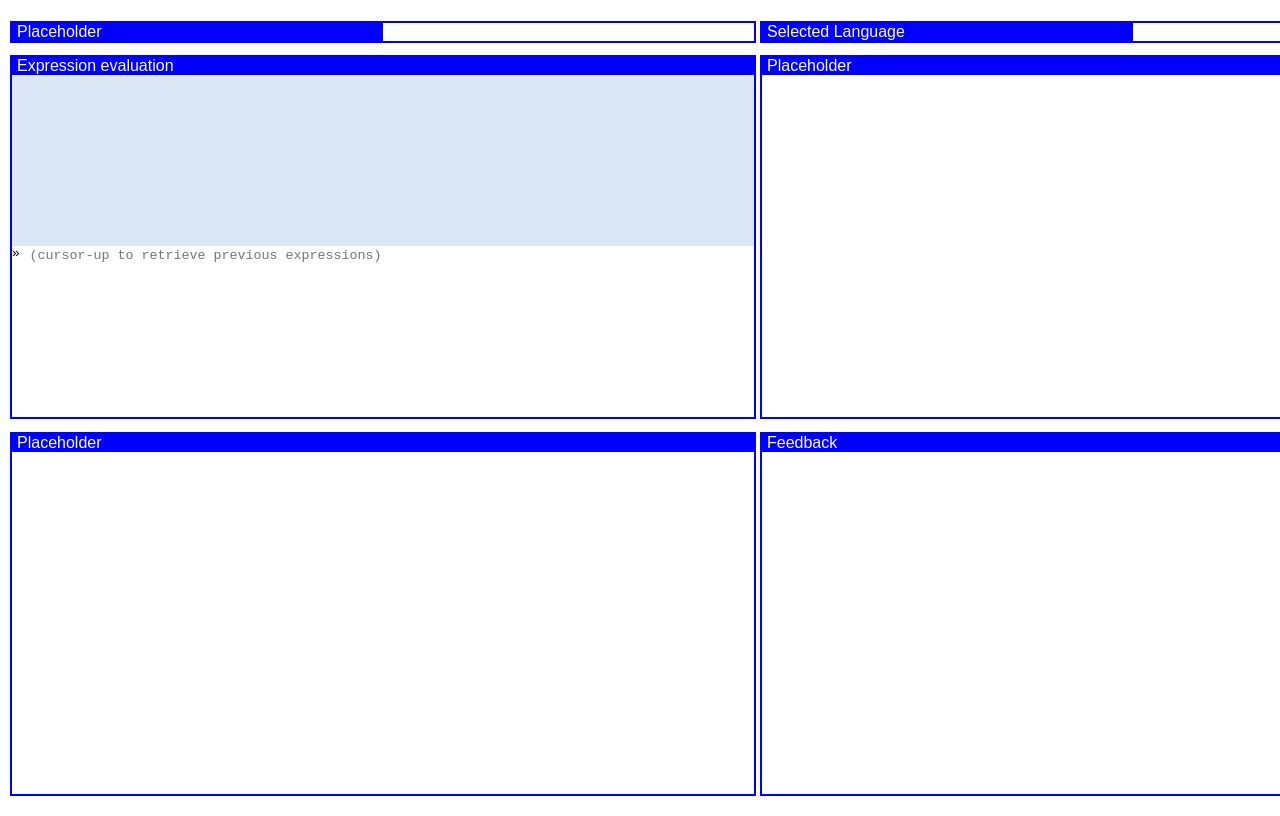
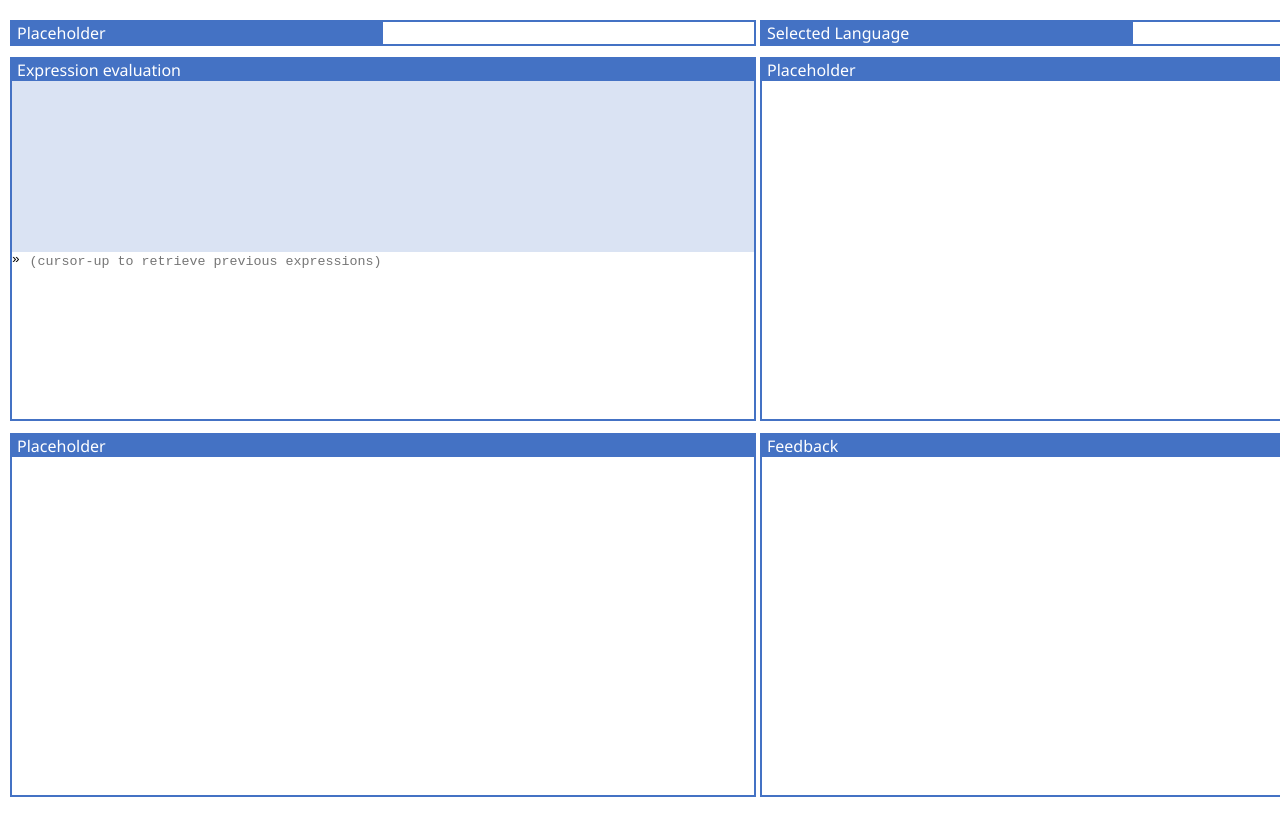
Before and after one commit to MetalUp/Express, an Angular app in the folder Client/: page / in a window 1280 px wide. Shown: the top 816 px of the page. Built offline with nearby package versions, Linux system fonts and the light colour scheme; no server answers.

Commit message:
#1 styling: font and colours only

```diff
--- a/Client/src/app/expression-evaluation/expression-evaluation.component.css
+++ b/Client/src/app/expression-evaluation/expression-evaluation.component.css
@@ -21,12 +21,12 @@ div.info {
     flex-flow: row;
     margin-left: 2px;
     margin-right: 2px;
-    border: 2px solid blue;
+    border: 2px solid #4472C4;
 }
 
 div.title {
     position: relative;
-    background-color: blue;
+    background-color: #4472C4;
     color: white;
     width: 50%;
     padding-left: 5px;
@@ -41,7 +41,7 @@ div.pane {
     display: flex;
     flex-flow: column;
     justify-content: space-between;
-    border: 2px solid blue;
+    border: 2px solid #4472C4;
     flex-shrink: 0;
     flex-grow: 0;
     flex-basis: 45%;
@@ -50,7 +50,7 @@ div.pane {
 }
 
 div.pane-header {
-    background-color: blue;
+    background-color: #4472C4;
     color: white;
     flex-shrink: 0;
     flex-grow: 0;
@@ -110,5 +110,5 @@ textarea.expression {
 }
 
 .half-pane.previous {
-    background-color: #dce8f5;
+    background-color: #DAE3F3;
 }
--- a/Client/src/styles.css
+++ b/Client/src/styles.css
@@ -1,4 +1,4 @@
 /* You can add global styles to this file, and also import other style files */
 body {
-    font-family: sans-serif;
+    font-family: 'Segoe UI', 'Open Sans', Verdana, Arial, Helvetica, sans-serif;
 }
```
